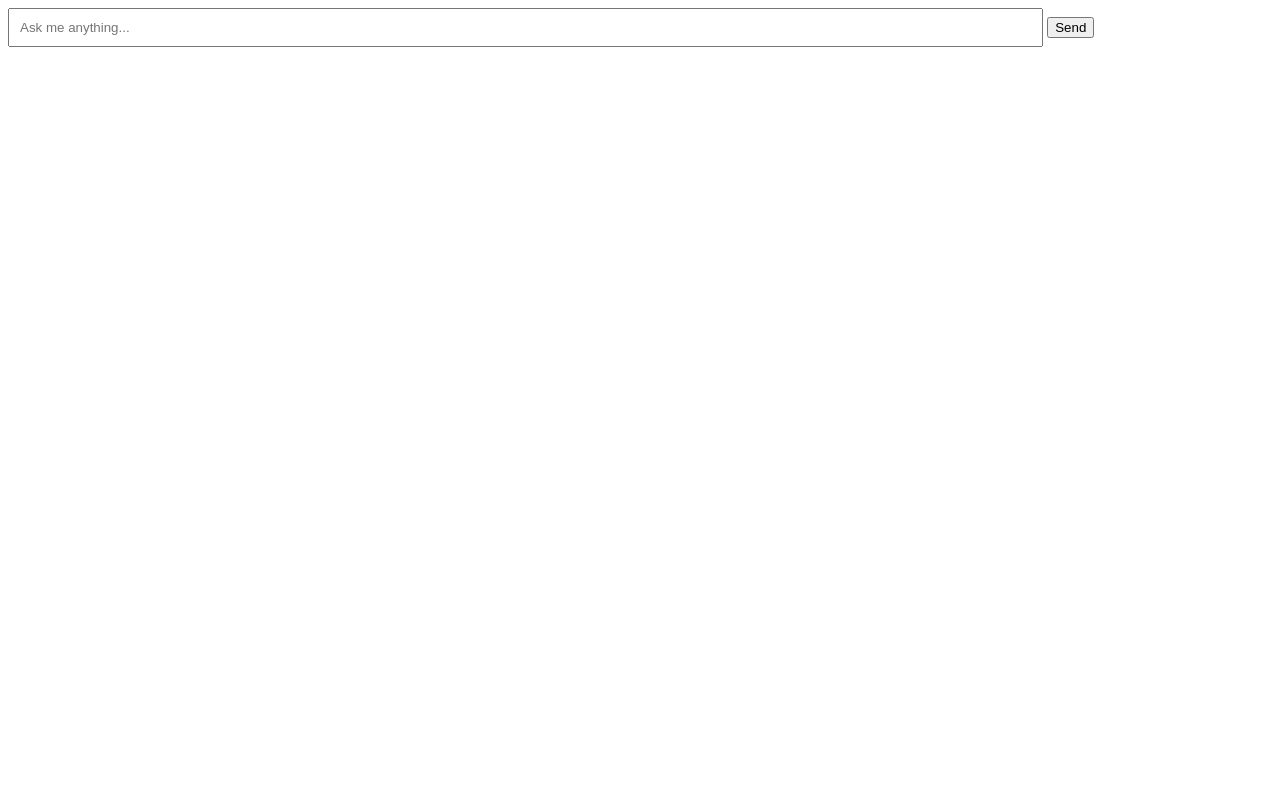
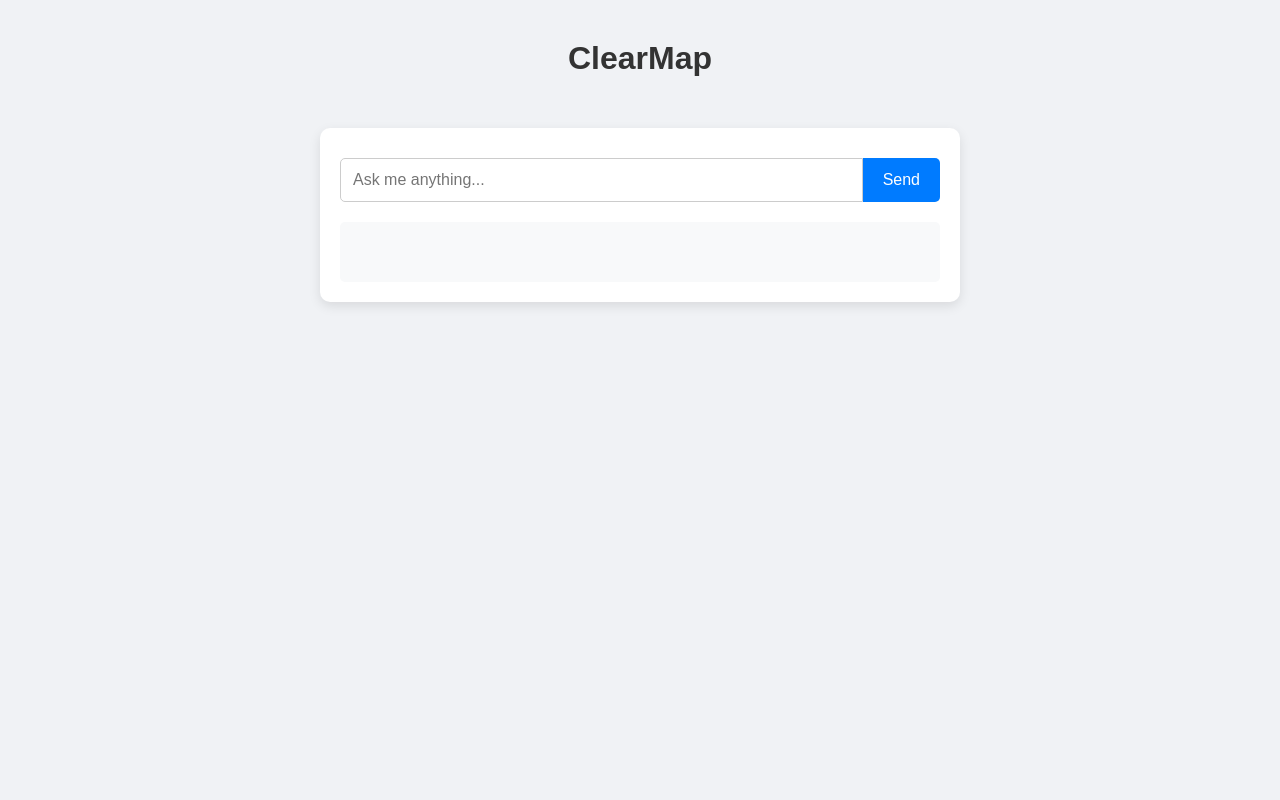
Before and after one commit to Baconcat1912/ClearMap, a Flask app: page / in a window 1280 px wide. Run offline with Flask 3, Linux system fonts and the light colour scheme.

Commit message:
Improve gui

```diff
--- a/templates/index.html
+++ b/templates/index.html
@@ -1,18 +1,92 @@
 <!DOCTYPE html>
 <html>
 <head>
-  <title>AI Chat</title>
+  <title>ClearMap AI Chat</title>
+  <style>
+    body {
+      font-family: Arial, sans-serif;
+      background: #f0f2f5;
+      margin: 0;
+      padding: 0;
+      display: flex;
+      flex-direction: column;
+      align-items: center;
+      height: 100vh;
+    }
+
+    h1 {
+      margin-top: 40px;
+      color: #333;
+    }
+
+    .chat-container {
+      margin-top: 30px;
+      background: white;
+      padding: 20px;
+      border-radius: 10px;
+      box-shadow: 0 4px 12px rgba(0, 0, 0, 0.1);
+      width: 90%;
+      max-width: 600px;
+    }
+
+    .input-group {
+      display: flex;
+      width: 100%;
+      margin-top: 10px;
+    }
+
+    #chatInput {
+      flex: 1;
+      padding: 12px;
+      font-size: 16px;
+      border: 1px solid #ccc;
+      border-radius: 5px 0 0 5px;
+      outline: none;
+    }
+
+    button {
+      padding: 12px 20px;
+      background-color: #007bff;
+      color: white;
+      border: none;
+      border-radius: 0 5px 5px 0;
+      cursor: pointer;
+      font-size: 16px;
+      transition: background-color 0.2s;
+    }
+
+    button:hover {
+      background-color: #0056b3;
+    }
+
+    #response {
+      margin-top: 20px;
+      background-color: #f8f9fa;
+      padding: 15px;
+      border-radius: 5px;
+      color: #333;
+      min-height: 30px;
+    }
+  </style>
 </head>
 <body>
-  <input id="chatInput" type="text" placeholder="Ask me anything..." style="width: 80%; padding: 10px;">
-  <button onclick="sendMessage()">Send</button>
 
-  <div id="response" style="margin-top: 20px;"></div>
+  <h1>ClearMap</h1>
+
+  <div class="chat-container">
+    <div class="input-group">
+      <input id="chatInput" type="text" placeholder="Ask me anything...">
+      <button onclick="sendMessage()">Send</button>
+    </div>
+    <div id="response"></div>
+  </div>
 
   <script>
     async function sendMessage() {
       const input = document.getElementById('chatInput');
       const message = input.value;
+
+      if (!message.trim()) return;
 
       const response = await fetch('/chat', {
         method: 'POST',
@@ -25,5 +99,6 @@
       input.value = '';
     }
   </script>
+
 </body>
 </html>
```
Also changed, not shown: README.md.
